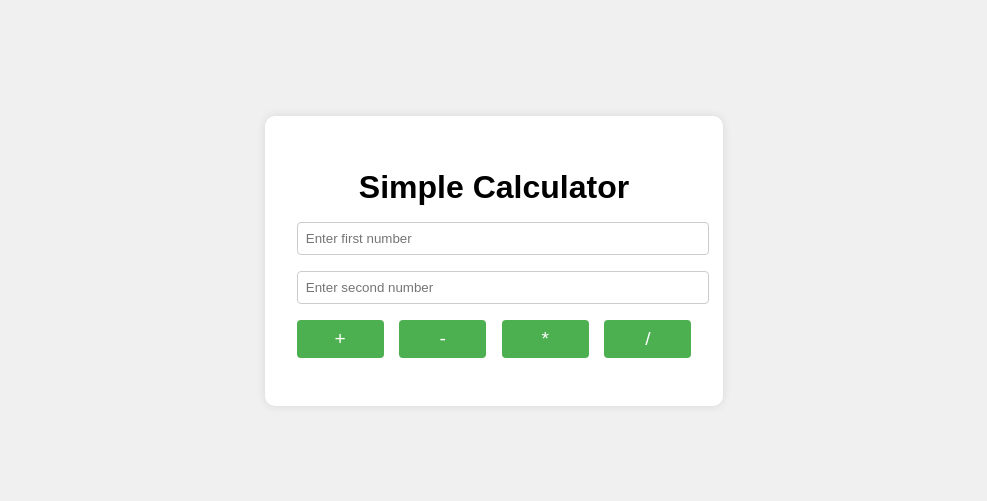
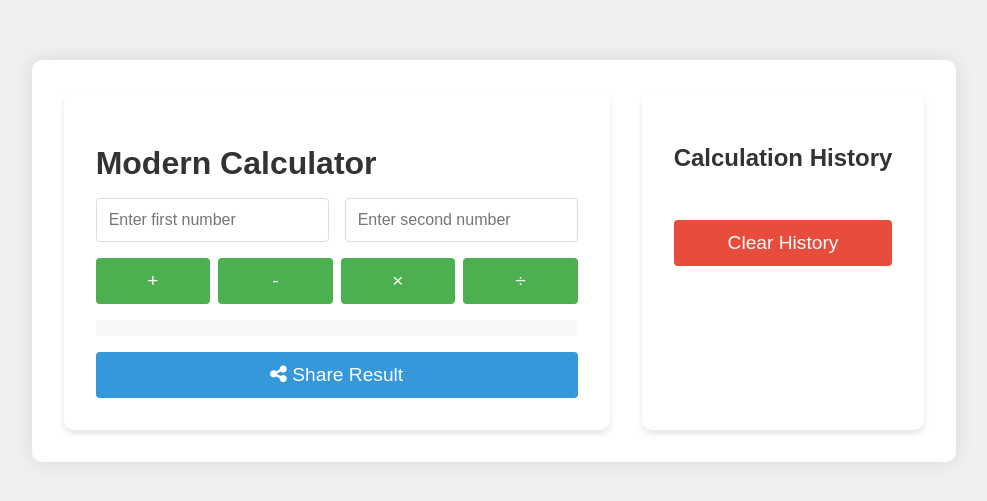
Before and after one commit to Caffeine-Gallery/calcumate-01928b00d92d, a website built with Vite: page frontend/index.html in a window 1280 px wide. Shown: the part 139-640 px from the top of the page, without its empty margins (146-1133 px from the left). Built offline with nearby package versions, Linux system fonts and the light colour scheme; what @dfinity/agent would draw is missing.

Commit message:
01928b03-ca15-7ddc-8e5d-87c207009d6e

```diff
--- a/frontend/index.css
+++ b/frontend/index.css
@@ -1,5 +1,5 @@
 body {
-    font-family: Arial, sans-serif;
+    font-family: 'Arial', sans-serif;
     display: flex;
     justify-content: center;
     align-items: center;
@@ -8,41 +8,57 @@ body {
     background-color: #f0f0f0;
 }
 
-.calculator {
+.container {
+    display: flex;
+    gap: 2rem;
     background-color: white;
     padding: 2rem;
     border-radius: 10px;
-    box-shadow: 0 0 10px rgba(0, 0, 0, 0.1);
-    text-align: center;
+    box-shadow: 0 0 20px rgba(0, 0, 0, 0.1);
 }
 
-h1 {
+.calculator, .history {
+    background-color: #ffffff;
+    padding: 2rem;
+    border-radius: 10px;
+    box-shadow: 0 4px 6px rgba(0, 0, 0, 0.1);
+}
+
+h1, h2 {
+    margin-bottom: 1rem;
+    color: #333;
+}
+
+.input-group {
+    display: flex;
+    gap: 1rem;
     margin-bottom: 1rem;
 }
 
 input {
-    width: 100%;
-    padding: 0.5rem;
-    margin-bottom: 1rem;
-    border: 1px solid #ccc;
+    flex: 1;
+    padding: 0.75rem;
+    border: 1px solid #ddd;
     border-radius: 4px;
+    font-size: 1rem;
 }
 
 .buttons {
-    display: flex;
-    justify-content: space-between;
+    display: grid;
+    grid-template-columns: repeat(4, 1fr);
+    gap: 0.5rem;
     margin-bottom: 1rem;
 }
 
 button {
-    width: 22%;
-    padding: 0.5rem;
+    padding: 0.75rem;
     font-size: 1.2rem;
     background-color: #4CAF50;
     color: white;
     border: none;
     border-radius: 4px;
     cursor: pointer;
+    transition: background-color 0.3s ease;
 }
 
 button:hover {
@@ -52,4 +68,39 @@ button:hover {
 #result {
     font-size: 1.2rem;
     font-weight: bold;
+    margin-bottom: 1rem;
+    padding: 0.5rem;
+    background-color: #f8f8f8;
+    border-radius: 4px;
 }
+
+#shareBtn {
+    width: 100%;
+    background-color: #3498db;
+}
+
+#shareBtn:hover {
+    background-color: #2980b9;
+}
+
+.history ul {
+    list-style-type: none;
+    padding: 0;
+    max-height: 200px;
+    overflow-y: auto;
+}
+
+.history li {
+    padding: 0.5rem;
+    border-bottom: 1px solid #eee;
+}
+
+#clearHistoryBtn {
+    width: 100%;
+    margin-top: 1rem;
+    background-color: #e74c3c;
+}
+
+#clearHistoryBtn:hover {
+    background-color: #c0392b;
+}
--- a/frontend/index.html
+++ b/frontend/index.html
@@ -3,21 +3,32 @@
 <head>
     <meta charset="UTF-8">
     <meta name="viewport" content="width=device-width, initial-scale=1.0">
-    <title>Simple Calculator</title>
+    <title>Modern Calculator</title>
     <link rel="stylesheet" href="index.css">
+    <link rel="stylesheet" href="https://cdnjs.cloudflare.com/ajax/libs/font-awesome/6.1.1/css/all.min.css">
 </head>
 <body>
+    <div class="container">
         <div class="calculator">
-        <h1>Simple Calculator</h1>
+            <h1>Modern Calculator</h1>
+            <div class="input-group">
                 <input type="number" id="num1" placeholder="Enter first number">
                 <input type="number" id="num2" placeholder="Enter second number">
+            </div>
             <div class="buttons">
                 <button onclick="calculate('add')">+</button>
                 <button onclick="calculate('subtract')">-</button>
-            <button onclick="calculate('multiply')">*</button>
-            <button onclick="calculate('divide')">/</button>
+                <button onclick="calculate('multiply')">×</button>
+                <button onclick="calculate('divide')">÷</button>
             </div>
             <div id="result"></div>
+            <button id="shareBtn" onclick="shareResult()"><i class="fas fa-share-alt"></i> Share Result</button>
+        </div>
+        <div class="history">
+            <h2>Calculation History</h2>
+            <ul id="historyList"></ul>
+            <button id="clearHistoryBtn" onclick="clearHistory()">Clear History</button>
+        </div>
     </div>
     <script type="module" src="index.js"></script>
 </body>
--- a/frontend/index.js
+++ b/frontend/index.js
@@ -1,6 +1,6 @@
 import { backend } from 'declarations/backend';
 
-window.calculate = async function(operation) {
+async function calculate(operation) {
     const num1 = parseFloat(document.getElementById('num1').value);
     const num2 = parseFloat(document.getElementById('num2').value);
     const resultElement = document.getElementById('result');
@@ -31,7 +31,45 @@ window.calculate = async function(operation) {
                 break;
         }
         resultElement.textContent = `Result: ${result}`;
+        updateHistory();
     } catch (error) {
         resultElement.textContent = `Error: ${error.message}`;
     }
-};
+}
+
+async function updateHistory() {
+    const historyList = document.getElementById('historyList');
+    const history = await backend.getHistory();
+    historyList.innerHTML = '';
+    history.forEach(([x, y, op, result]) => {
+        const li = document.createElement('li');
+        li.textContent = `${x} ${op} ${y} = ${result}`;
+        historyList.appendChild(li);
+    });
+}
+
+async function clearHistory() {
+    await backend.clearHistory();
+    updateHistory();
+}
+
+function shareResult() {
+    const result = document.getElementById('result').textContent;
+    if (navigator.share) {
+        navigator.share({
+            title: 'Calculator Result',
+            text: result
+        }).then(() => {
+            console.log('Thanks for sharing!');
+        }).catch(console.error);
+    } else {
+        alert('Web Share API not supported in your browser');
+    }
+}
+
+window.calculate = calculate;
+window.clearHistory = clearHistory;
+window.shareResult = shareResult;
+
+// Initial history update
+updateHistory();
--- a/src/declarations/backend/backend.did.d.ts
+++ b/src/declarations/backend/backend.did.d.ts
@@ -4,7 +4,9 @@ import type { IDL } from '@dfinity/candid';
 
 export interface _SERVICE {
   'add' : ActorMethod<[number, number], number>,
+  'clearHistory' : ActorMethod<[], undefined>,
   'divide' : ActorMethod<[number, number], [] | [number]>,
+  'getHistory' : ActorMethod<[], Array<[number, number, string, number]>>,
   'multiply' : ActorMethod<[number, number], number>,
   'subtract' : ActorMethod<[number, number], number>,
 }
--- a/src/declarations/backend/backend.did.js
+++ b/src/declarations/backend/backend.did.js
@@ -1,7 +1,13 @@
 export const idlFactory = ({ IDL }) => {
   return IDL.Service({
     'add' : IDL.Func([IDL.Float64, IDL.Float64], [IDL.Float64], []),
+    'clearHistory' : IDL.Func([], [], []),
     'divide' : IDL.Func([IDL.Float64, IDL.Float64], [IDL.Opt(IDL.Float64)], []),
+    'getHistory' : IDL.Func(
+        [],
+        [IDL.Vec(IDL.Tuple(IDL.Float64, IDL.Float64, IDL.Text, IDL.Float64))],
+        ['query'],
+      ),
     'multiply' : IDL.Func([IDL.Float64, IDL.Float64], [IDL.Float64], []),
     'subtract' : IDL.Func([IDL.Float64, IDL.Float64], [IDL.Float64], []),
   });
```
Also changed, not shown: 2 other files. Lines whose indentation alone changed are shown as unchanged.
